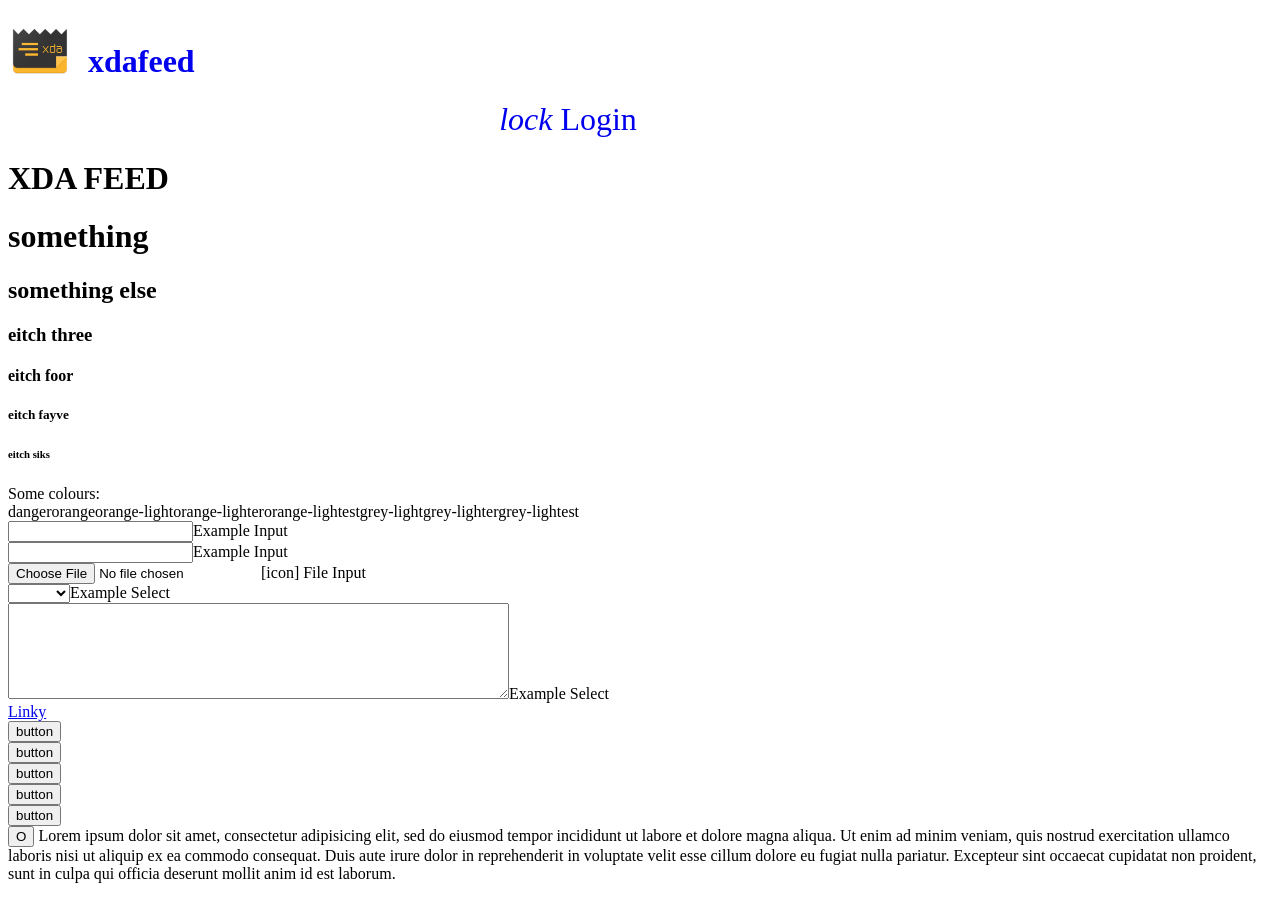
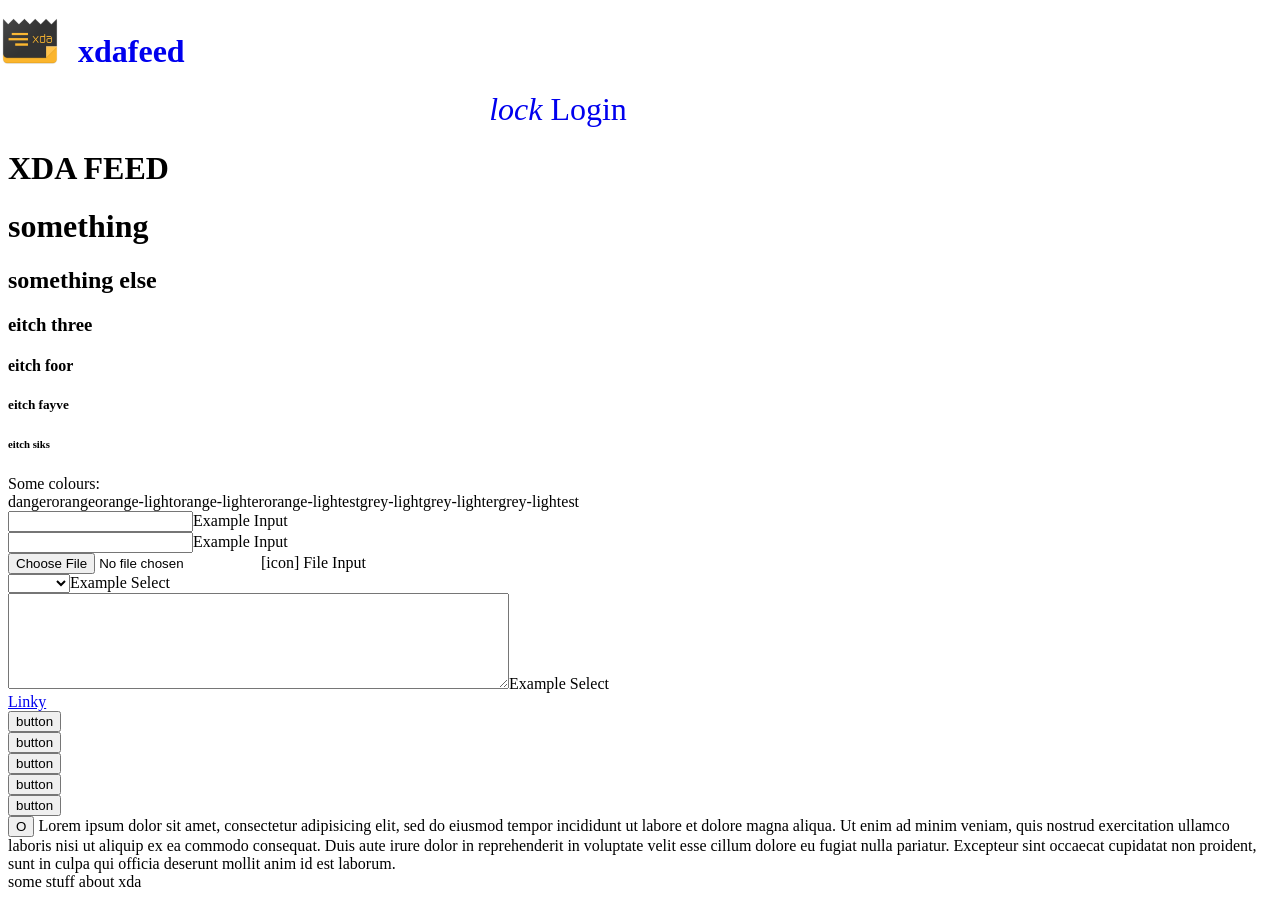
Before and after one commit to xda/feed-portal, a Vue app: page /#/styles in a window 1280 px wide. Built offline with nearby package versions, Linux system fonts and the light colour scheme; the HTML template or start-up script is replaced by a standard one.

Commit message:
basic footer

```diff
--- a/src/App.vue
+++ b/src/App.vue
@@ -17,6 +17,7 @@
     <main class="col-lg-8 col-lg-offset-2 shadow-4dp">
       <router-view></router-view>
     </main>
+    <footer>some stuff about xda</footer>
   </div>
 </template>
 
@@ -28,10 +29,14 @@ export default {
 
 <style lang="scss" scoped>
 
+#app {
+  min-height: 100%;
+}
+
 header {
   width: 100vw;
-  left: -10px;
-  top: -10px;
+  margin-left: -10px;
+  margin-top: -10px;
 }
 
 h1 {
--- a/src/styles/globals.scss
+++ b/src/styles/globals.scss
@@ -12,15 +12,28 @@ body {
 
 header {
   @include header($orange, $dark-grey, $nav-height)
+  @include shadow-2dp;
   z-index: 4;
+  position: fixed;
 }
 
 main {
   background-color: $grey;
-  height: 100vw;
+  min-height: 90vh;
   top: -20px;
-  padding-top: 5rem;
+  padding-top: 9rem;
   position:relative;
+  margin-bottom: -2rem;
+  z-index: 2;
+}
+
+footer {
+  @include footer($orange, $dark-grey, 3rem)
+  @include shadow-6dp;
+  z-index: 4;
+  width: 100vw;
+  left: -10px;
+  bottom: -10px;
 }
 // --------text stuff
 
```
Also changed, not shown: src/styles/_mixins.scss (+13 -0 lines).
